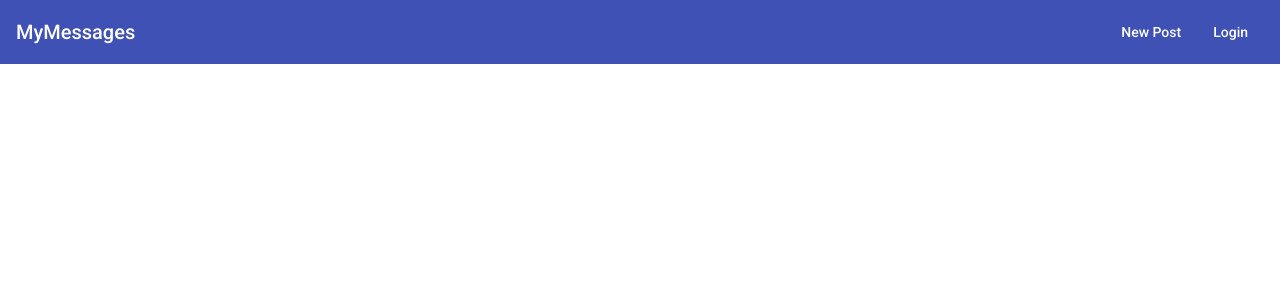
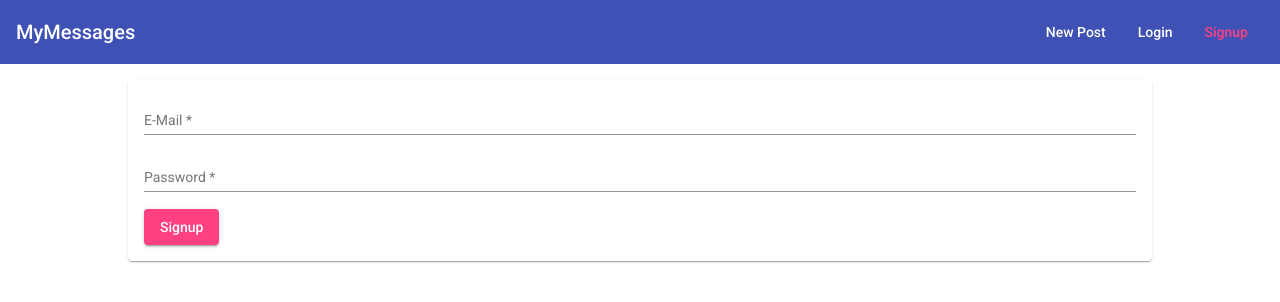
Before and after one commit to MEAN-FWK/udemy-mean-integrated-posts, an Angular app: page /signup in a window 1280 px wide. Before the commit this address led to /. Shown: the top 302 px of the page. Built offline with nearby package versions, Linux system fonts and the light colour scheme.

Commit message:
Adding the Signup Screen

```diff
--- a/src/app/app-routing.module.ts
+++ b/src/app/app-routing.module.ts
@@ -4,12 +4,14 @@
 import { PostListComponent } from './posts/post-list/post-list.component';
 import { PostCreateComponent } from './posts/post-create/post-create.component';
 import { LoginComponent } from './auth/login/login.component';
+import { SignupComponent } from './auth/signup/signup.component';
 
 const routes: Routes = [
   { path: '', component: PostListComponent },
   { path: 'create', component: PostCreateComponent },
   { path: 'edit/:postId', component: PostCreateComponent },
   { path: 'login', component: LoginComponent },
+  { path: 'signup', component: SignupComponent },
 ];
 
 @NgModule({
--- a/src/app/app.module.ts
+++ b/src/app/app.module.ts
@@ -17,6 +17,7 @@
 import { PostListComponent } from './posts/post-list/post-list.component';
 import { AppRoutingModule } from './app-routing.module';
 import { LoginComponent } from './auth/login/login.component';
+import { SignupComponent } from './auth/signup/signup.component';
 
 @NgModule({
   declarations: [
@@ -24,7 +25,8 @@
     PostCreateComponent,
     HeaderComponent,
     PostListComponent,
-    LoginComponent
+    LoginComponent,
+    SignupComponent
   ],
   imports: [
     BrowserModule,
--- /dev/null
+++ b/src/app/auth/signup/signup.component.css
@@ -0,0 +1,8 @@
+mat-form-field,
+textarea {
+  width: 100%;
+}
+
+mat-spinner {
+  margin: auto;
+}
--- /dev/null
+++ b/src/app/auth/signup/signup.component.html
@@ -0,0 +1,31 @@
+<mat-card>
+  <mat-spinner *ngIf="isLoading"></mat-spinner>
+  <form #signupForm="ngForm" (submit) = "onSignup(signupForm)" *ngIf="!isLoading">
+    <mat-form-field>
+      <input
+        #emailInput="ngModel"
+        ngModel
+        name="email"
+        matInput
+        type="email"
+        placeholder="E-Mail"
+        required
+        email
+      />
+      <mat-error *ngIf="emailInput.invalid">Please enter a valid email.</mat-error>
+    </mat-form-field>
+    <mat-form-field>
+      <input
+        #passwordInput="ngModel"
+        ngModel
+        name="password"
+        matInput
+        type="password"
+        placeholder="Password"
+        required
+      />
+      <mat-error *ngIf="passwordInput.invalid">Please enter a valid password.</mat-error>
+    </mat-form-field>
+    <button mat-raised-button color="accent" type="submit">Signup</button>
+  </form>
+</mat-card>
--- /dev/null
+++ b/src/app/auth/signup/signup.component.ts
@@ -0,0 +1,21 @@
+import { Component, OnInit } from '@angular/core';
+import { NgForm } from '@angular/forms';
+
+@Component({
+  selector: 'app-signup',
+  templateUrl: './signup.component.html',
+  styleUrls: ['./signup.component.css']
+})
+export class SignupComponent implements OnInit {
+
+  constructor() { }
+  isLoading = false;
+
+  ngOnInit() {
+  }
+
+  onSignup(form: NgForm) {
+    console.log(form.value);
+  }
+
+}
--- a/src/app/header/header.component.html
+++ b/src/app/header/header.component.html
@@ -8,5 +8,8 @@
     <li>
       <a mat-button routerLink="/login" routerLinkActive="mat-accent">Login</a>
     </li>
+    <li>
+      <a mat-button routerLink="/signup" routerLinkActive="mat-accent">Signup</a>
+    </li>
   </ul>
 </mat-toolbar>
```
Also changed, not shown: 1 other file (tests, documents, lock files or other folders).
